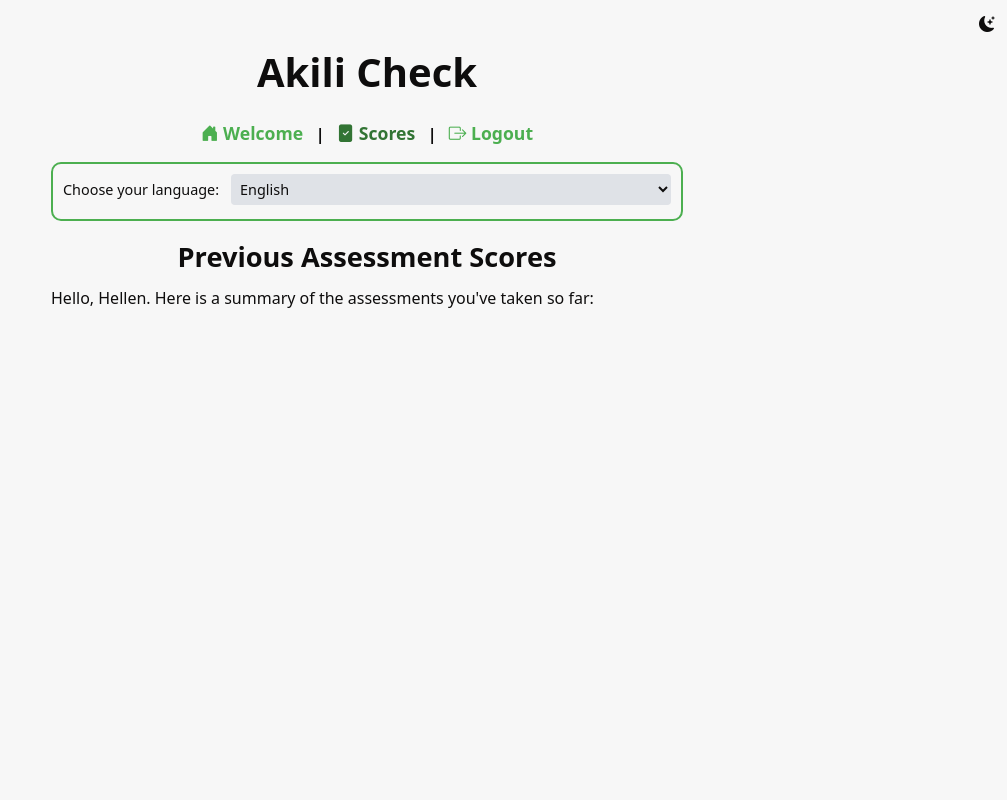
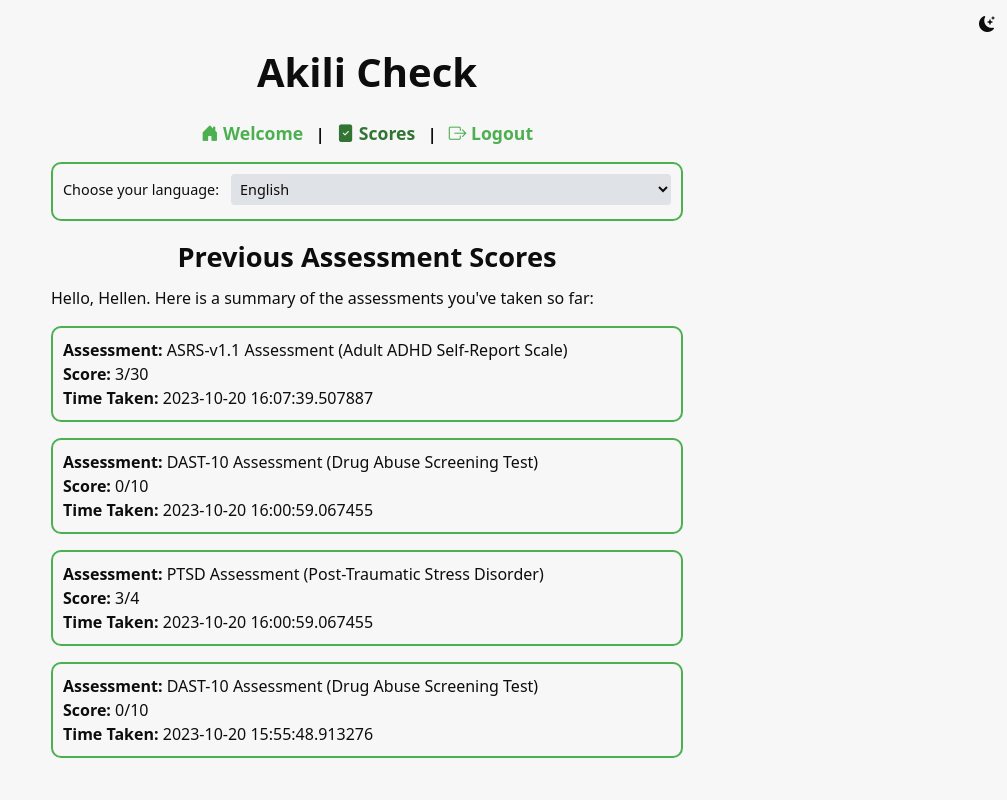
Before and after one commit to nyandajr/Afya_Check, a Flask app: page /scores in a window 1280 px wide. Shown: the whole page, without its empty margins (273-1280 px from the left). Run offline with Flask 3, Linux system fonts and the light colour scheme; a user stored in the database is signed in.

Commit message:
display previous user scores

```diff
--- a/flask/app/templates/assessment.html
+++ b/flask/app/templates/assessment.html
@@ -27,8 +27,8 @@
             <div class="mb-3">
                 <label for="gender" class="form-label subtext">Select Gender:</label>
                 <select name="gender" id="gender" class="custom-form-select" required>
-                    <option value="female" selected>Female</option>
-                    <option value="male">Male</option>
+                    <option value="Female" selected>Female</option>
+                    <option value="Male">Male</option>
                 </select>
             </div>
         {% endif %}
--- a/flask/app/templates/scores.html
+++ b/flask/app/templates/scores.html
@@ -6,8 +6,22 @@
 </div>
 <div>
     <p>
-        Hello, {{ current_user.username }}. Here is a summary of the assessments you've taken so far:
+        Hello, {{ current_user.username }}.
+        {% if scores %}
+            Here is a summary of the assessments you've taken so far:
+        {% else %}
+            You have not taken any assessments yet.
+        {% endif %}
     </p>
+    {% for score in scores %}
+        <div class="border-green mb-3">
+            <strong>Assessment: </strong>{{ score.assessment.title }}
+            <br>
+            <strong>Score: </strong>{{ score.score }}/{{ score.assessment.max_score }}
+            <br>
+            <strong>Time Taken: </strong>{{ score.date_taken }}
+        </div>
+    {% endfor %}
 </div>
 {% endblock content %}
 
--- a/flask/app/views.py
+++ b/flask/app/views.py
@@ -199,4 +199,5 @@ def logout():
 @app.route('/scores')
 @login_required
 def scores():
-    return render_template('scores.html', title='Scores')
+    scores = UserScores.query.filter_by(user_id=current_user.id).order_by(UserScores.date_taken.desc()).all()
+    return render_template('scores.html', title='Scores', scores=scores)
```
Also changed, not shown: flask/instance/afya_check.db.
